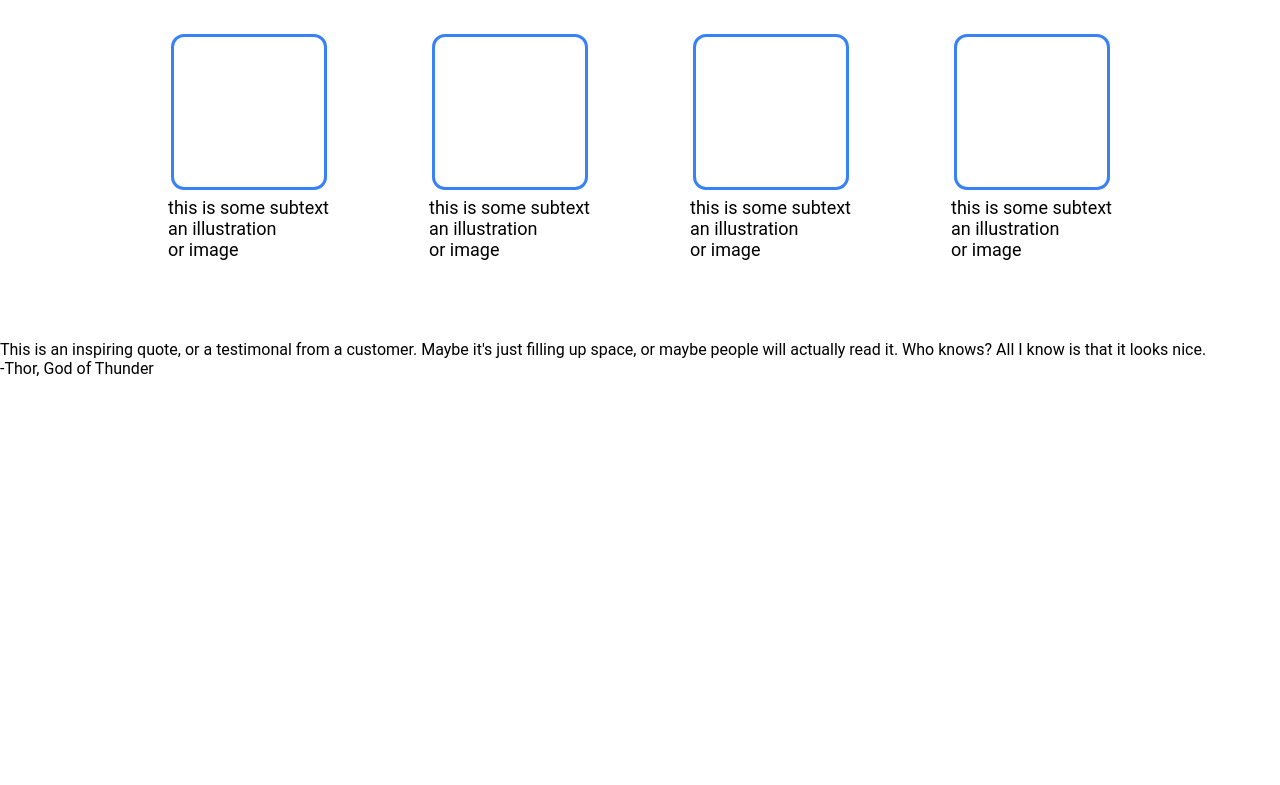
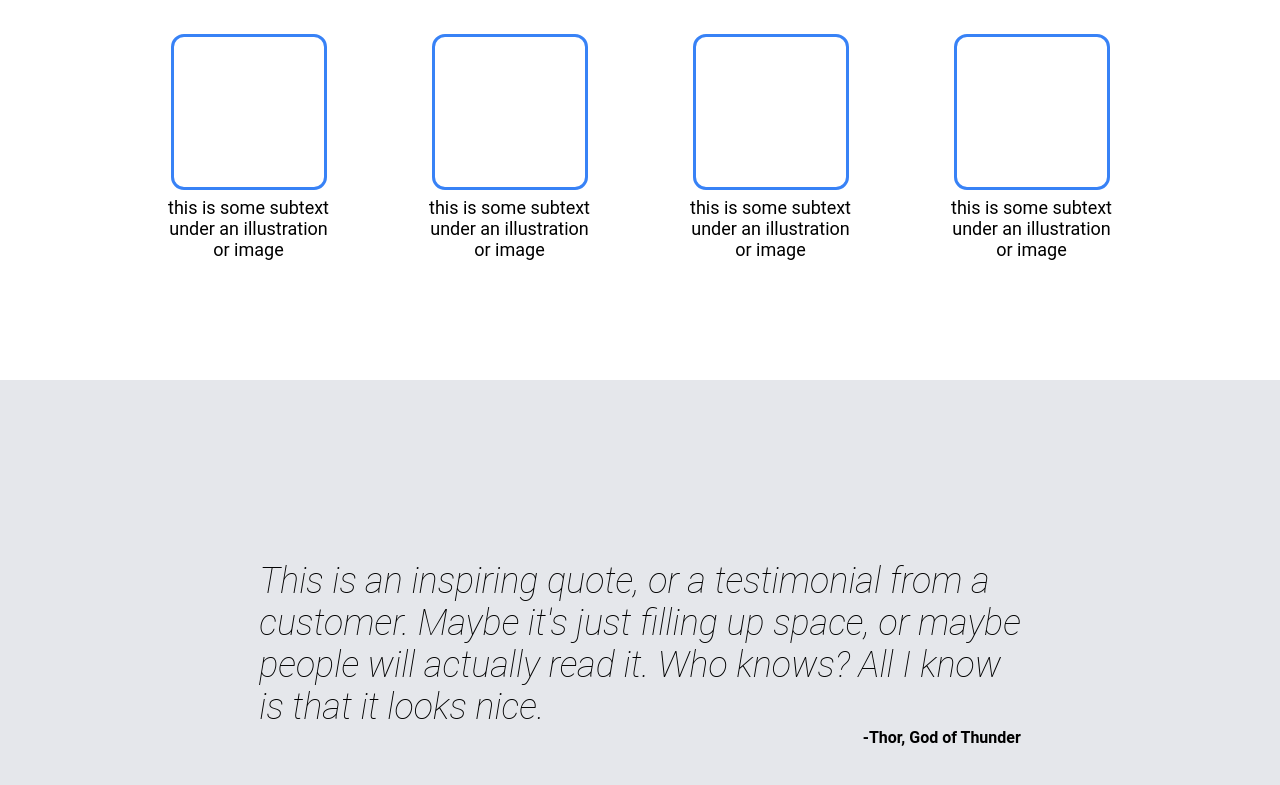
Before and after one commit to romnoelp/landing-page, a plain HTML site: page index.html in a window 1280 px wide. Shown: the part 537-1322 px from the top of the page. Before the commit the page ends 915 px from the top, so only its background shows below. Drawn offline with Linux system fonts and the light colour scheme.

Commit message:
Finished styling the third section

```diff
--- a/index.html
+++ b/index.html
@@ -52,7 +52,7 @@
             <div class="subtext">
               <p>
                 this is some subtext <br />
-                an illustration <br />
+                under an illustration <br />
                 or image
               </p>
             </div>
@@ -62,7 +62,7 @@
             <div class="subtext">
               <p>
                 this is some subtext <br />
-                an illustration <br />
+                under an illustration <br />
                 or image
               </p>
             </div>
@@ -72,7 +72,7 @@
             <div class="subtext">
               <p>
                 this is some subtext <br />
-                an illustration <br />
+                under an illustration <br />
                 or image
               </p>
             </div>
@@ -82,7 +82,7 @@
             <div class="subtext">
               <p>
                 this is some subtext <br />
-                an illustration <br />
+                under an illustration <br />
                 or image
               </p>
             </div>
@@ -92,12 +92,17 @@
     </div>
     <div class="third-section">
       <div class="container">
-        <div class="quote">
-          This is an inspiring quote, or a testimonal from a customer. Maybe
-          it's just filling up space, or maybe people will actually read it. Who
-          knows? All I know is that it looks nice.
+        <div class="quote-container">
+          <div class="quote">
+            This is an inspiring quote, or a testimonial from a <br />
+            customer. Maybe it's just filling up space, or maybe <br />
+            people will actually read it. Who knows? All I know <br />
+            is that it looks nice.
+          </div>
         </div>
-        <div class="hero-name">-Thor, God of Thunder</div>
+        <div class="hero-container">
+          <div class="hero-name">-Thor, God of Thunder</div>
+        </div>
       </div>
     </div>
     <div class="fourth-section"></div>
--- a/style.css
+++ b/style.css
@@ -84,6 +84,7 @@ a {
 .second-section {
     display: flex;
     padding-bottom: 80px;
+    margin-bottom: 40px;
     flex-direction: column;
 }
 
@@ -126,5 +127,36 @@ a {
 
 .subtext {
     font-size: 18px;
+    text-align: center;
+}
 
+.third-section {
+    display: flex;
+    background-color: #E5E7EB;
+    padding: 180px;
+    justify-content: center;
 }
+
+.container {
+    display: flex;
+    flex-direction: column;
+}
+
+.quote-container {
+    display: flex;
+    justify-content: flex-start;
+}
+
+.quote {
+    font-size: 36px;
+    font-style: italic;
+    font-weight: lighter;
+}
+
+.hero-container {
+    display: flex;
+    justify-content: flex-end;
+}
+.hero-name {
+    font-weight: bold;
+}
```
